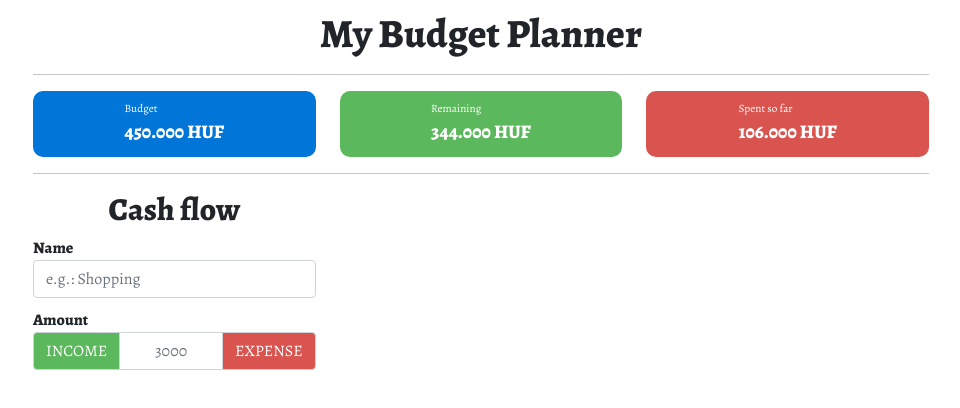
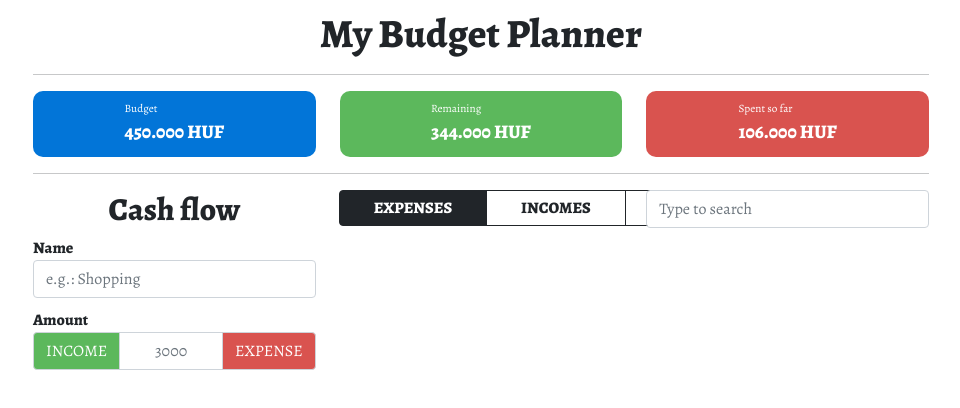
Before and after one commit to sumegizoltan73/expanse-tracker, a React (Create React App) app in the folder FrontEnd/expense-tracker/: page / in a window 1280 px wide. Shown: the top 408 px of the page, without its empty margins (159-1119 px from the left). Built offline with nearby package versions, Linux system fonts and the light colour scheme.

Commit message:
Tracker list design, radio group logic

```diff
--- a/FrontEnd/expense-tracker/src/App.css
+++ b/FrontEnd/expense-tracker/src/App.css
@@ -12,4 +12,12 @@ h1 {
   .App {
      margin: 0px 10px;
   }
+
+  .tracker-list {
+    margin-top: 10px;
+  }
+
+  .tracker-list .col-12 {
+    margin-top: 10px;
+  }
 }
--- a/FrontEnd/expense-tracker/src/App.js
+++ b/FrontEnd/expense-tracker/src/App.js
@@ -1,6 +1,7 @@
 import './App.css';
 import BudgetBar from './components/BudgetBar/BudgetBar';
 import CashFlow from './components/CashFlow/CashFlow';
+import List from './components/List/List';
 
 function App() {
   return (
@@ -9,6 +10,7 @@ function App() {
       <BudgetBar />
       <div className="row">
         <CashFlow />
+        <List />
       </div>
     </div>
   );
--- /dev/null
+++ b/FrontEnd/expense-tracker/src/components/List/List.css
@@ -0,0 +1,4 @@
+.tracker-list label.btn {
+    font-weight: bold;
+    padding: 5px 34px;
+}
--- a/FrontEnd/expense-tracker/src/components/List/List.js
+++ b/FrontEnd/expense-tracker/src/components/List/List.js
@@ -0,0 +1,48 @@
+import React, {useState} from 'react';
+import './List.css';
+
+const List = (props) => {
+    const [radioState, setRadioState] = useState({
+        selected: 'btnradio1'
+    });
+
+    const handleRadioChange = (event) => {
+        setRadioState({
+            selected: event.target.id
+        });
+    };
+
+    return (
+        <div className="col-12 col-md-8 tracker-list">
+            <div className="row">
+                <div className="col-12 col-md-6">
+                    <div className="btn-group" role="group">
+                        <input type="radio" className="btn-check" name="btnradio" id="btnradio1" autocomplete="off"
+                            checked={radioState.selected === 'btnradio1'}
+                            onChange={handleRadioChange} />
+                        <label className="btn btn-outline-dark" for="btnradio1">EXPENSES</label>
+
+                        <input type="radio" className="btn-check" name="btnradio" id="btnradio2" autocomplete="off"
+                            checked={radioState.selected === 'btnradio2'}
+                            onChange={handleRadioChange} />
+                        <label className="btn btn-outline-dark" for="btnradio2">INCOMES</label>
+
+                        <input type="radio" className="btn-check" name="btnradio" id="btnradio3" autocomplete="off"
+                            checked={radioState.selected === 'btnradio3'}
+                            onChange={handleRadioChange} />
+                        <label className="btn btn-outline-dark" for="btnradio3">ALL</label>
+                    </div>
+                </div>
+                <div className="col-12 col-md-6">
+                    <div class="input-group" >
+                        <input type="text" class="form-control" placeholder="Type to search" />
+                    </div>
+                </div>
+            </div>
+
+        </div>
+
+    );
+};
+
+export default List;
```
